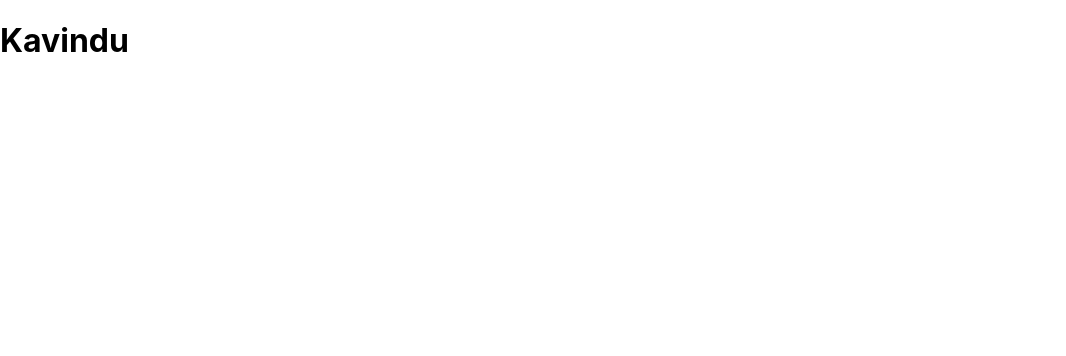
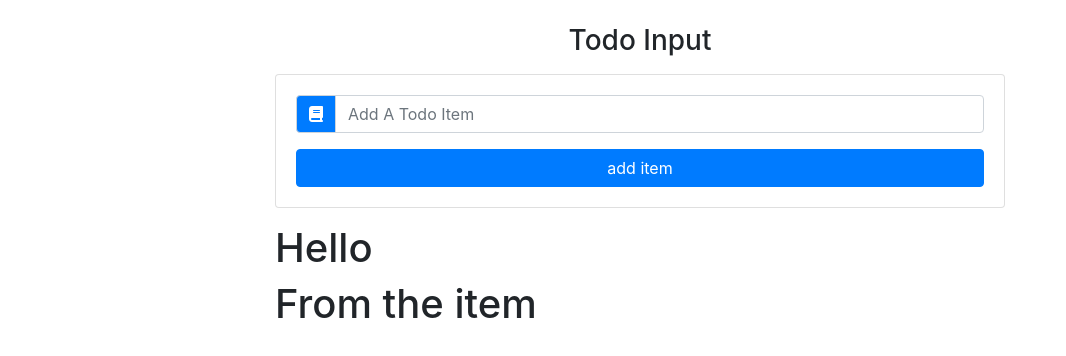
Before and after one commit to KavinduLiyanage/React-TodoListApp, a React (Create React App) app: page / in a window 1280 px wide. Shown: the top 356 px of the page, without its empty margins (0-1066 px from the left). Built offline with nearby package versions, Linux system fonts and the light colour scheme.

Commit message:
add bootstrap and half css

```diff
--- a/package.json
+++ b/package.json
@@ -6,9 +6,11 @@
     "@testing-library/jest-dom": "^4.2.4",
     "@testing-library/react": "^9.5.0",
     "@testing-library/user-event": "^7.2.1",
+    "bootstrap": "^4.4.1",
     "react": "^16.13.1",
     "react-dom": "^16.13.1",
-    "react-scripts": "3.4.1"
+    "react-scripts": "3.4.1",
+    "uuid": "^7.0.2"
   },
   "scripts": {
     "start": "react-scripts start",
--- a/public/index.html
+++ b/public/index.html
@@ -24,7 +24,8 @@
       work correctly both with client-side routing and a non-root public URL.
       Learn how to configure a non-root public URL by running `npm run build`.
     -->
-    <title>React App</title>
+    <script src="https://kit.fontawesome.com/2125f78ea4.js" crossorigin="anonymous"></script>
+    <title>ToDo List App</title>
   </head>
   <body>
     <noscript>You need to enable JavaScript to run this app.</noscript>
--- a/src/App.css
+++ /dev/null
@@ -1,38 +0,0 @@
-.App {
-  text-align: center;
-}
-
-.App-logo {
-  height: 40vmin;
-  pointer-events: none;
-}
-
-@media (prefers-reduced-motion: no-preference) {
-  .App-logo {
-    animation: App-logo-spin infinite 20s linear;
-  }
-}
-
-.App-header {
-  background-color: #282c34;
-  min-height: 100vh;
-  display: flex;
-  flex-direction: column;
-  align-items: center;
-  justify-content: center;
-  font-size: calc(10px + 2vmin);
-  color: white;
-}
-
-.App-link {
-  color: #61dafb;
-}
-
-@keyframes App-logo-spin {
-  from {
-    transform: rotate(0deg);
-  }
-  to {
-    transform: rotate(360deg);
-  }
-}
--- a/src/App.js
+++ b/src/App.js
@@ -1,11 +1,26 @@
-import React from 'react';
-import logo from './logo.svg';
-import './App.css';
+import React, {Component} from 'react';
+import InputItem from "./components/InputItem";
+import ItemList from "./components/ItemList";
 
-function App() {
-  return (
-    <h1>Kavindu</h1>
-  );
+import 'bootstrap/dist/css/bootstrap.min.css';
+import uuid from "uuid";
+
+class App extends Component{
+  render() {
+    return (
+        <div className="container">
+          <div className="row">
+            <div className="col-10 mx-auto col-md-8 mt-4">
+              <h3 className="text-capitalize text-center">todo input</h3>
+              <InputItem />
+              <ItemList />
+            </div>
+          </div>
+        </div>
+
+
+    );
+  }
 }
 
 export default App;
--- /dev/null
+++ b/src/components/InputItem.js
@@ -0,0 +1,29 @@
+import React, {Component} from 'react';
+
+class InputItem extends Component {
+    render() {
+        return (
+            <div className="card card-body my-3">
+                <form>
+                    <div className="input-group">
+                        <div className="input-group-prepend">
+                            <div className="input-group-text bg-primary text-white">
+                                <i className="fas fa-book" />
+                            </div>
+                        </div>
+                        <input
+                            type="text"
+                            className="form-control text-capitalize"
+                            placeholder="add a todo item"
+                        />
+                    </div>
+                    <button type = "submit" className="btn btn-block btn-primary mt-3">
+                        add item
+                    </button>
+                </form>
+            </div>
+        );
+    }
+}
+
+export default InputItem;
--- /dev/null
+++ b/src/components/Item.js
@@ -0,0 +1,13 @@
+import React, {Component} from 'react';
+
+class Item extends Component {
+    render() {
+        return (
+            <div>
+                <h1>From the item</h1>
+            </div>
+        );
+    }
+}
+
+export default Item;
--- /dev/null
+++ b/src/components/ItemList.js
@@ -0,0 +1,16 @@
+import React, {Component} from 'react';
+import Item from "./Item";
+
+class ItemList extends Component {
+    render() {
+        return (
+            <div>
+                <h1>Hello</h1>
+                <Item />
+            </div>
+
+        );
+    }
+}
+
+export default ItemList;
```
Also changed, not shown: src/logo.svg (deleted), 1 other file (tests, documents, lock files or other folders).
